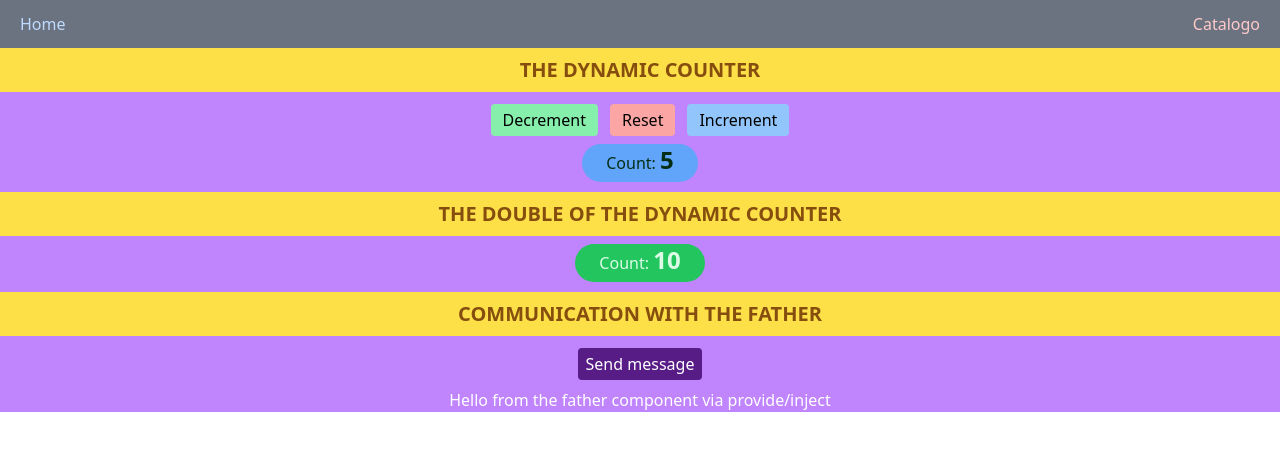
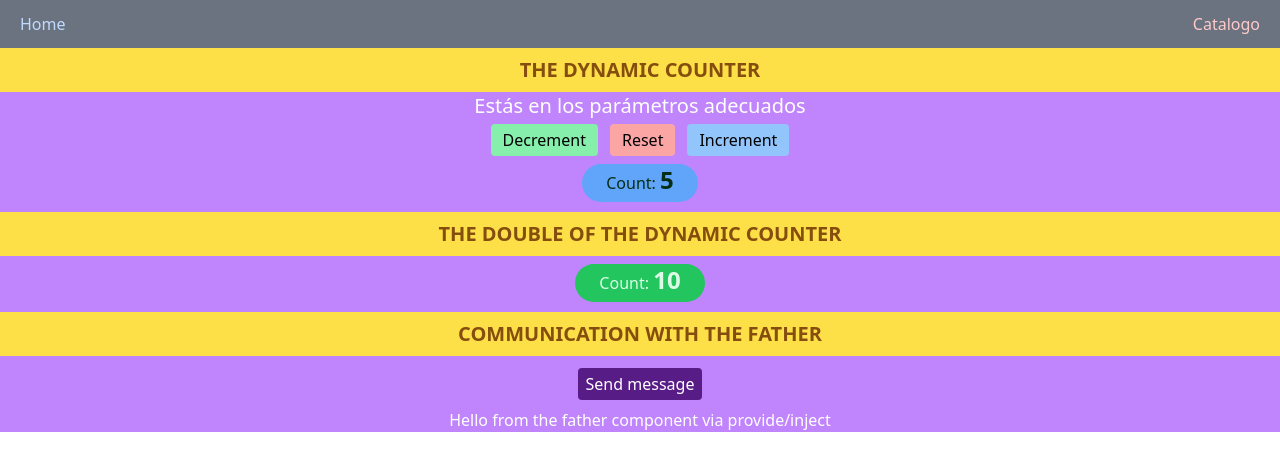
Before and after one commit to Jhonttt/ejercicios-formacion-alebat, a Nuxt app in the folder nuxt-vue-exercises/: page / in a window 1280 px wide. Shown: the top 470 px of the page. Built offline with nearby package versions, Linux system fonts and the light colour scheme.

Commit message:
feat(app/components/TheCounter): Añadir un texto dependiendo en el rango en el que se encuentren

```diff
--- a/nuxt-vue-exercises/app/components/TheCounter.vue
+++ b/nuxt-vue-exercises/app/components/TheCounter.vue
@@ -2,6 +2,18 @@
 const { count, increment, decrement, reset } = useCounter();
 
 const doubleCount = computed(() => count.value * 2);
+
+const calculateText = () => {
+  if (count.value <= 0) return `Estás en el valor mínimo`;
+  else if (count.value >= 10) return `Estás en el valor máximo`;
+  return `Estás en los parámetros adecuados`
+}
+
+const calculateTextColor = () => {
+  if (count.value <= 0) return 'text-red-300';
+  else if (count.value >= 10) return 'text-green-300';
+  return 'text-white';
+}
 
 </script>
 
@@ -12,7 +24,10 @@ const doubleCount = computed(() => count.value * 2);
     >
       <TheTitle>The dynamic counter</TheTitle>
     </div>
-    <div class="flex justify-center gap-3 pt-3">
+    <p class="text-center text-xl" :class="calculateTextColor()">
+      {{ calculateText() }}
+    </p>
+    <div class="flex justify-center gap-3 pt-1">
       <button class="bg-green-300 px-3 py-1 rounded hover:bg-green-950 hover:text-green-200 disabled:bg-gray-800 disabled:text-white disabled:cursor-not-allowed" @click="decrement"
       :disabled="count <= 0"
       >
```
